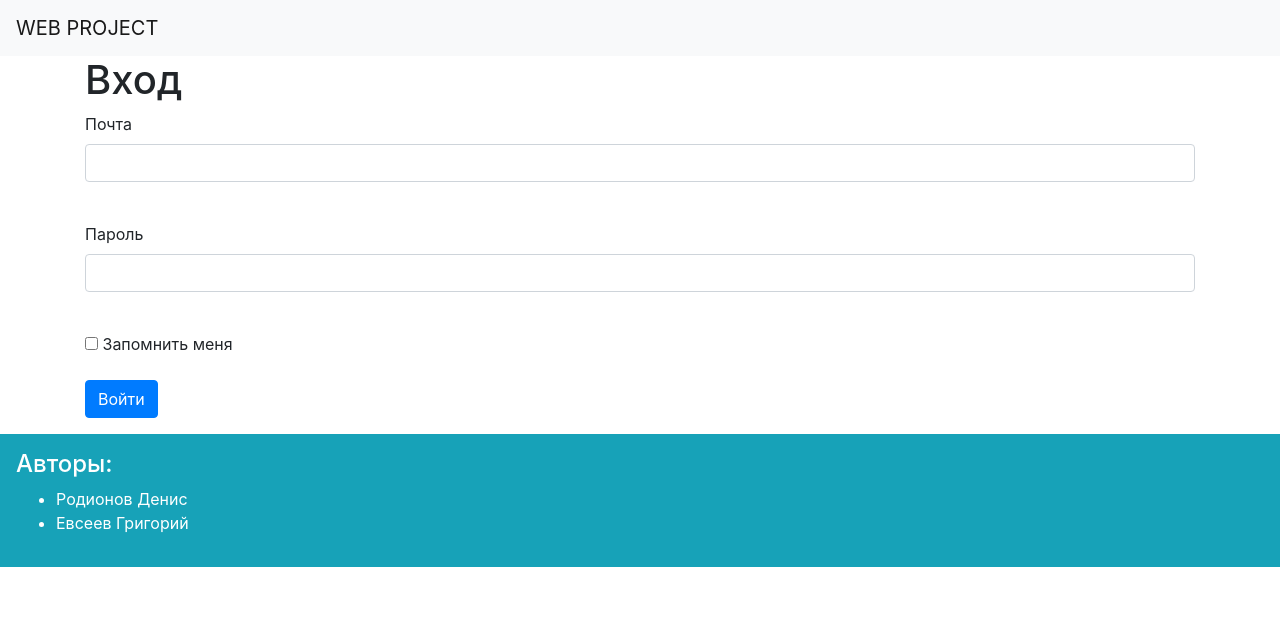
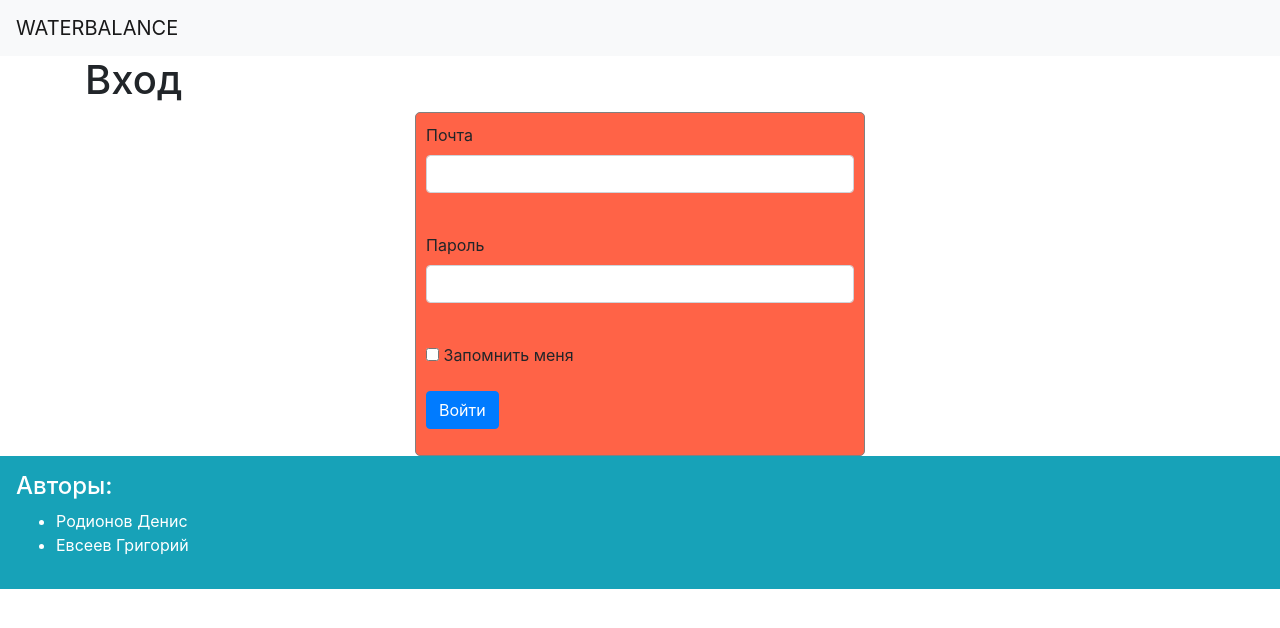
Before and after one commit to nocthu/YL_WEB_PROJECT, a Flask app: page /login in a window 1280 px wide. Shown: the top 628 px of the page. Run offline with Flask 2, Linux system fonts and the light colour scheme; some libraries are stand-ins or nearby versions.

Commit message:
Исправлены ошибки с сss формой и возвртом из "входа" на главную страницу

```diff
--- a/templates/base.html
+++ b/templates/base.html
@@ -7,13 +7,13 @@
           href="https://stackpath.bootstrapcdn.com/bootstrap/4.4.1/css/bootstrap.min.css"
           integrity="sha384-Vkoo8x4CGsO3+Hhxv8T/Q5PaXtkKtu6ug5TOeNV6gBiFeWPGFN9MuhOf23Q9Ifjh"
           crossorigin="anonymous">
-    <link rel="stylesheet" type="text/css" href="{url_for('static', filename='css/style.css')}" />
+    <link rel="stylesheet" type="text/css" href="static/css/style.css" />
     <title>Водный баланс</title>
 </head>
 <body>
 <header>
     <nav class="navbar navbar-light bg-light">
-        <a class="navbar-brand" href="#">WEB PROJECT</a>
+        <a class="navbar-brand" href="/">WATERBALANCE</a>
     </nav>
 </header>
 <!-- Begin page content -->
--- a/templates/home.html
+++ b/templates/home.html
@@ -8,11 +8,11 @@
 <h1>Waterbalance</h1>
 <form>
     <button type="button" class="btn btn-light">
-        <a href="http://127.0.0.1:5000/login">Войти</a>
+        <a href="/login">Войти</a>
     </button>
     <h5>или</h5>
     <button type="button" class="btn btn-light">
-        <a href="http://127.0.0.1:5000/register">Зарегистрироваться</a>
+        <a href="/register">Зарегистрироваться</a>
     </button>
 </form>
 </body>
```
Also changed, not shown: static/css/style.css (line endings or trailing spaces).
